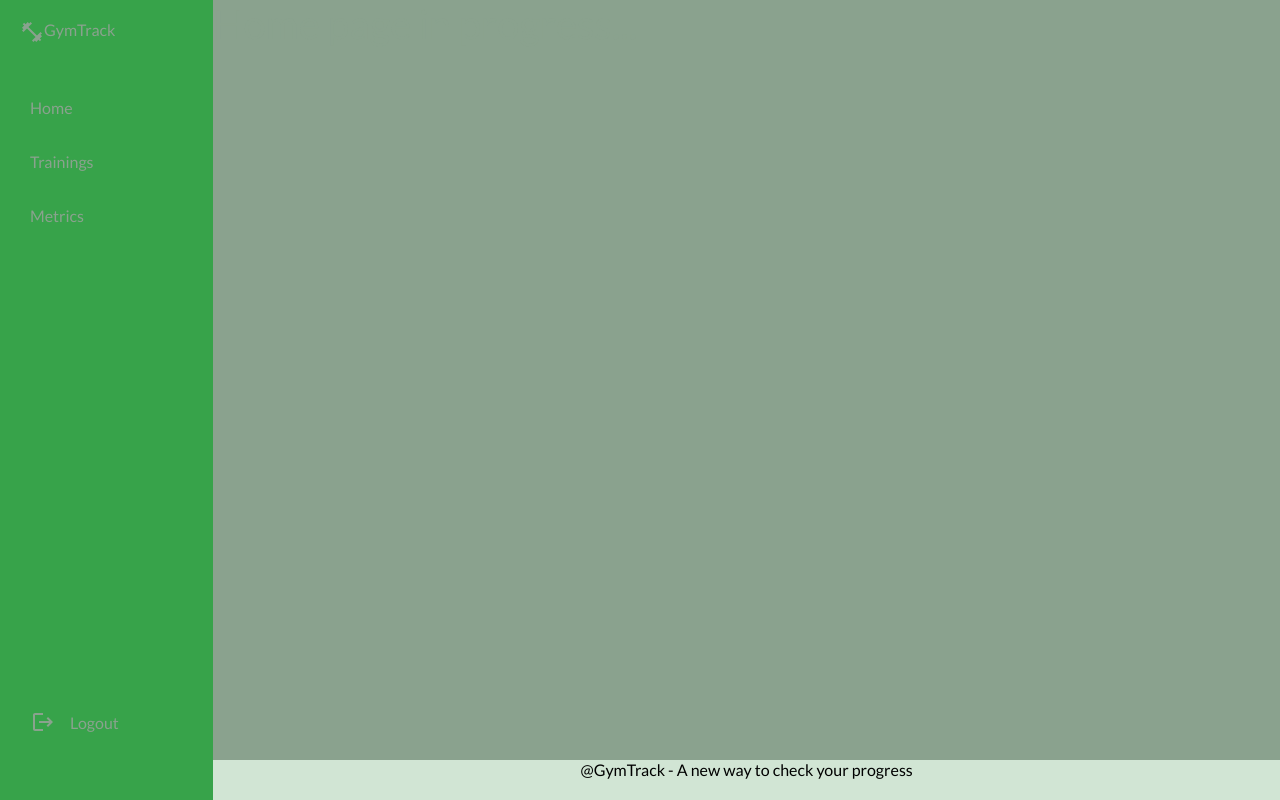
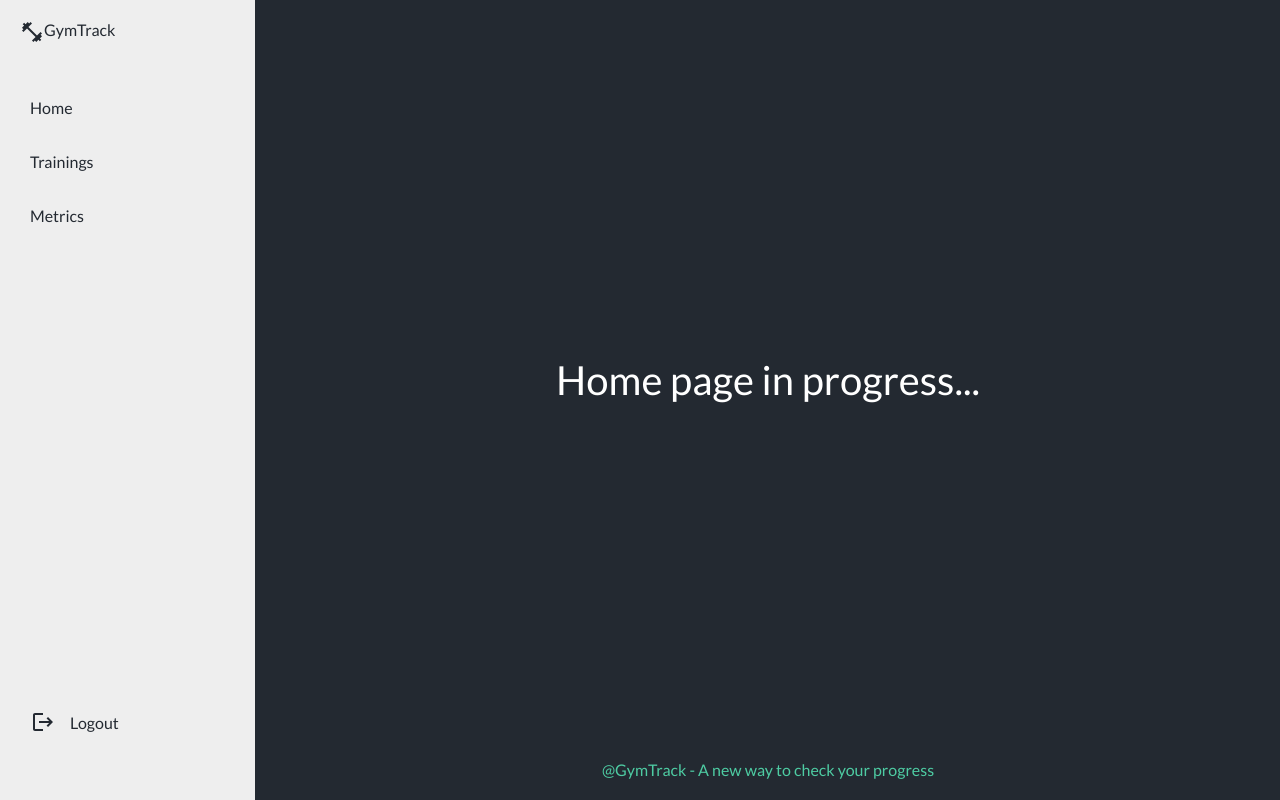
Before and after one commit to rafabusleme/gym-track, a React (Create React App) app: page /home in a window 1280 px wide. Built offline with nearby package versions, Linux system fonts and the light colour scheme.

Commit message:
refactor: update color palette

```diff
--- a/src/pages/Home/Home.scss
+++ b/src/pages/Home/Home.scss
@@ -1,5 +1,8 @@
 .home {
+  width: 100%;
+  display: flex;
   justify-content: center;
   align-items: center;
   font-size: 40px;
+  color: white;
 }
--- a/src/pages/Metrics/Metrics.scss
+++ b/src/pages/Metrics/Metrics.scss
@@ -1,5 +1,8 @@
 .metrics {
+  width: 100%;
+  display: flex;
   justify-content: center;
   align-items: center;
   font-size: 40px;
+  color: white;
 }
--- a/src/shared/components/CustomButton/CustomButton.scss
+++ b/src/shared/components/CustomButton/CustomButton.scss
@@ -12,7 +12,7 @@
   cursor: pointer;
 
   &--primary {
-    color: $tertiary-color;
+    color: $quaternary-color;
     background-color: $secondary-color;
     &:hover { background-color: $primary-color; }
   }
@@ -26,7 +26,7 @@
 
   &__loading {
     &--primary {
-      color: $primary-color;
+      color: $tertiary-color;
     }
 
     &--secondary {
@@ -35,7 +35,7 @@
   }
 
   &:disabled {
-    background-color: $primary-color;
+    background-color: gray;
     &:hover { background-color: $primary-color; }
     &:focus { background-color: $primary-color; }
     cursor: not-allowed;
--- a/src/shared/components/Navbar/Navbar.scss
+++ b/src/shared/components/Navbar/Navbar.scss
@@ -8,7 +8,8 @@
   width: 100%;
   padding: 20px 20px 60px;
   box-shadow: $box-shadow;
-  background-color: $secondary-color;
+  background-color: $quaternary-color;
+  border-right: 1px solid $primary-color;
   white-space: nowrap;
 
   &__header {
--- a/src/shared/layouts/AppLayout/AppLayout.scss
+++ b/src/shared/layouts/AppLayout/AppLayout.scss
@@ -8,19 +8,21 @@
   .app-layout__navbar {
     width: 20%;
     min-width: 200px;
+    height: 100%;
   }
 
   .app-layout__content {
     display: flex;
     flex-direction: column;
-    width: 100%;
+    width: 80%;
     height: 100%;
-    background-color: $quaternary-color;
+    background-color: $primary-color;
 
     .app-layout__content__main {
       display: flex;
       width: 100%;
       height: 95%;
+      overflow-y: scroll;
     }
 
     .app-layout__content__footer {
--- a/src/theme/variables.scss
+++ b/src/theme/variables.scss
@@ -25,9 +25,9 @@ $font-family-bold: "Lato Bold";
 $font-family-light: "Lato Light";
 
 /** Colors **/
-$primary-color: #8AA28E;
-$secondary-color: #37A34A;
-$tertiary-color: black;
-$quaternary-color: #D1E5D4;
+$primary-color: #232931;
+$secondary-color: #393E46;
+$tertiary-color: #4ECCA3;
+$quaternary-color: #EEEEEE;
 
 $box-shadow: 0px 8px 16px rgba(0, 0, 0, 0.12);
```
